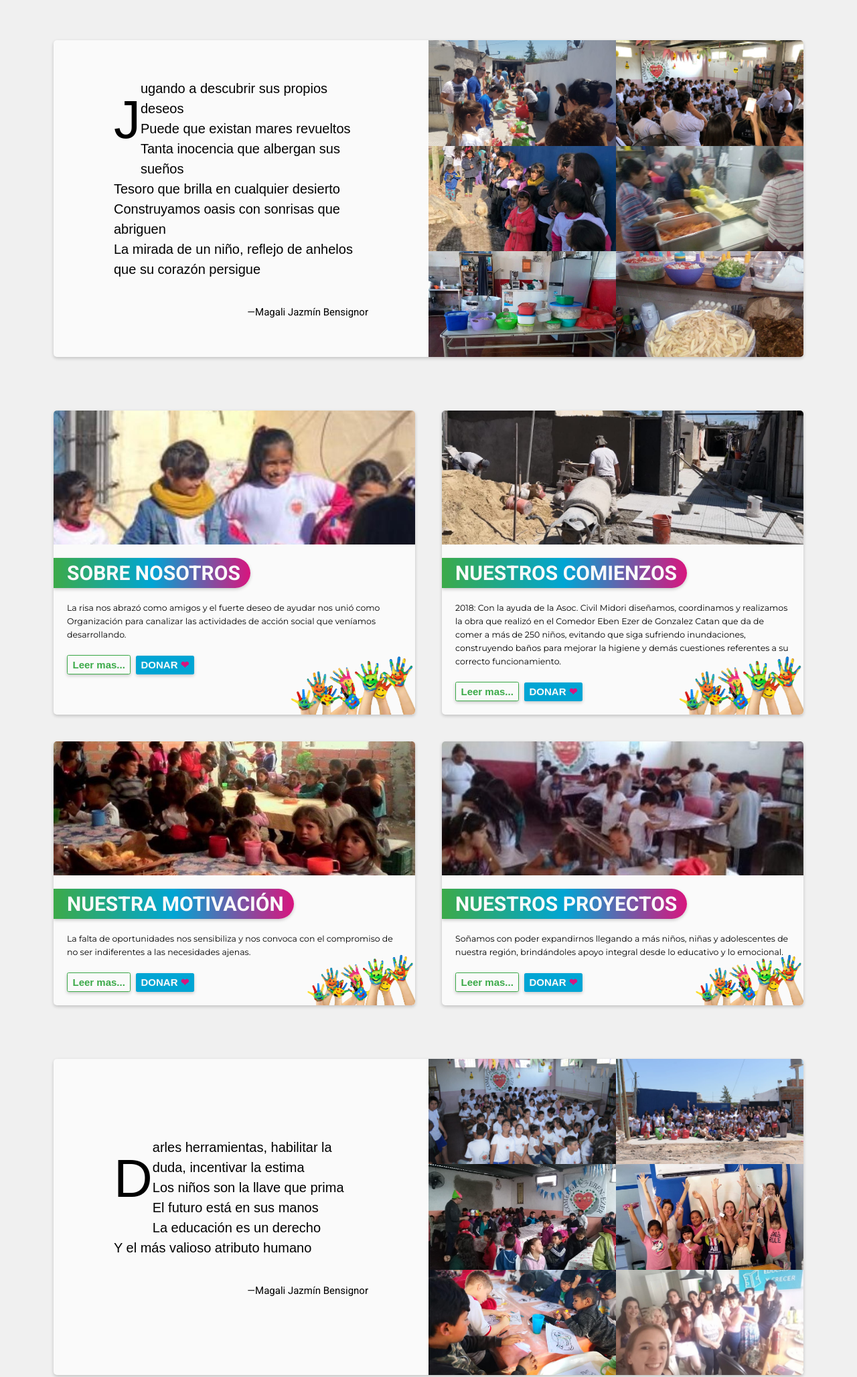
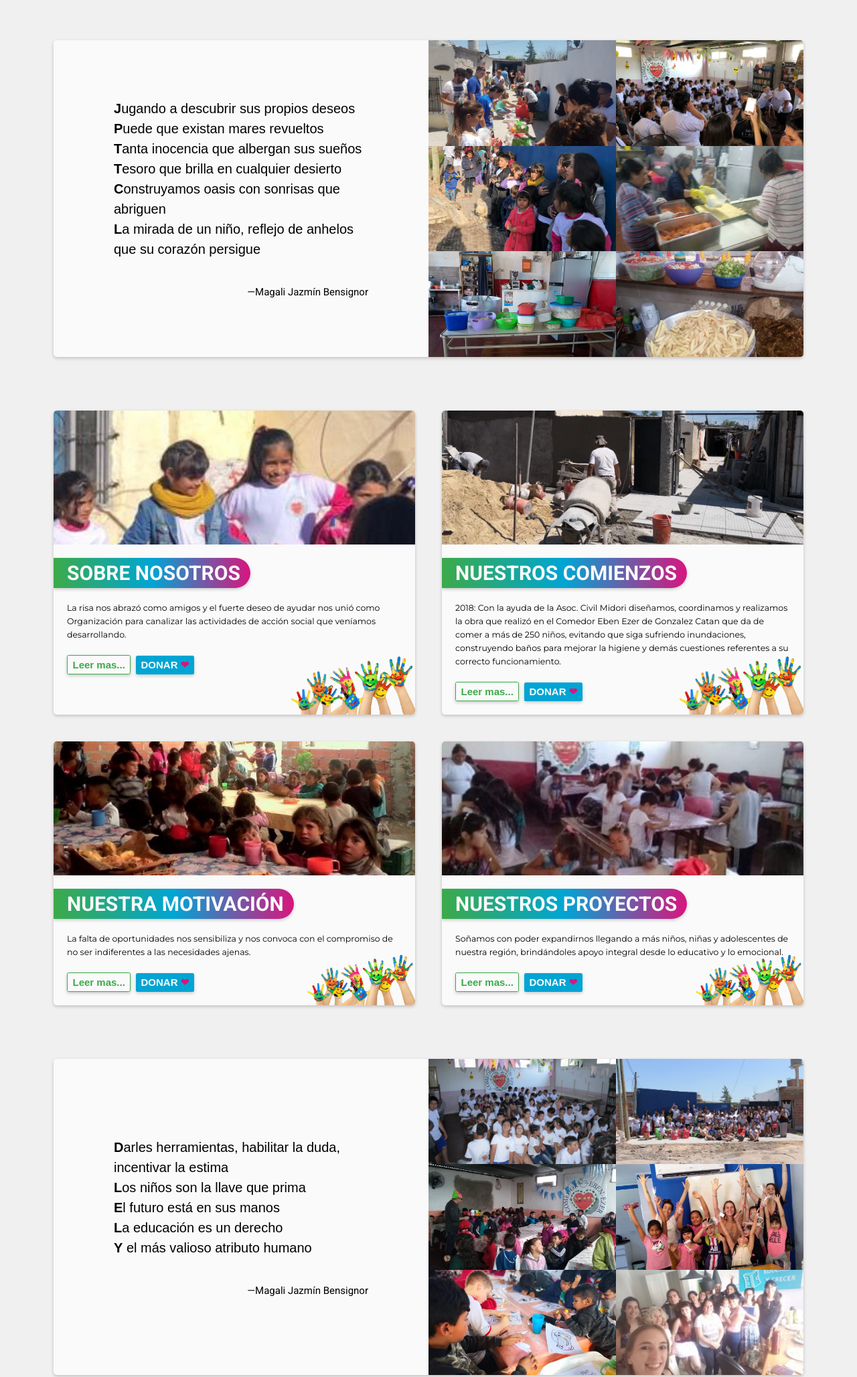
Before and after one commit to Josher79/FundacionJOR, a plain HTML site: page index.html in a window 1280 px wide. Shown: the part 820-2876 px from the top of the page at 67% size. Drawn offline with Linux system fonts and the light colour scheme; a web font is replaced by a local one.

Commit message:
Add files via upload

```diff
--- a/index.html
+++ b/index.html
@@ -72,12 +72,14 @@
     <section class="poetry-section">
       <div class="poem-container">
         <p class="poem-text">
-          Jugando a descubrir sus propios deseos<br />
-          Puede que existan mares revueltos<br />
-          Tanta inocencia que albergan sus sueños<br />
-          Tesoro que brilla en cualquier desierto<br />
-          Construyamos oasis con sonrisas que abriguen<br />
-          La mirada de un niño, reflejo de anhelos que su corazón persigue
+          <span class="bold">J</span>ugando a descubrir sus propios deseos<br />
+          <span class="bold">P</span>uede que existan mares revueltos<br />
+          <span class="bold">T</span>anta inocencia que albergan sus sueños<br />
+          <span class="bold">T</span>esoro que brilla en cualquier desierto<br />
+          <span class="bold">C</span>onstruyamos oasis con sonrisas que
+          abriguen<br />
+          <span class="bold">L</span>a mirada de un niño, reflejo de anhelos que
+          su corazón persigue
         </p>
         <p class="poem-citation">&mdash;Magali Jazmín Bensignor</p>
       </div>
@@ -391,11 +393,12 @@
     <section class="poetry-section">
       <div class="poem-container">
         <p class="poem-text">
-          Darles herramientas, habilitar la duda, incentivar la estima <br />
-          Los niños son la llave que prima<br />
-          El futuro está en sus manos<br />
-          La educación es un derecho<br />
-          Y el más valioso atributo humano
+          <span class="bold">D</span>arles herramientas, habilitar la duda,
+          incentivar la estima <br />
+          <span class="bold">L</span>os niños son la llave que prima<br />
+          <span class="bold">E</span>l futuro está en sus manos<br />
+          <span class="bold">L</span>a educación es un derecho<br />
+          <span class="bold">Y</span> el más valioso atributo humano
         </p>
         <p class="poem-citation">&mdash;Magali Jazmín Bensignor</p>
       </div>
--- a/style.css
+++ b/style.css
@@ -338,16 +338,10 @@ nav a:hover {
 }
 
 .poem-text {
-  font-size: 1.4rem;
+  font-size: 1.5rem;
   font-family: var(--FontSmoochSans);
   line-height: 1.5;
   padding: 2rem;
-}
-
-.poem-text:first-letter {
-  float: left;
-  font-size: 6rem;
-  margin: 0.2rem 0 0 0;
 }
 
 .poem-citation {
@@ -857,22 +851,12 @@ footer {
     font-size: 2rem;
   }
 
-  .poem-text:first-letter {
-    float: left;
-    font-size: 8rem;
-    margin: 0.2rem 0 0 0;
-  }
-
   .poem-citation {
     font-size: 1.5rem;
     text-align: right;
     margin-top: 2rem;
     margin-bottom: 2rem;
     margin-right: 2rem;
-  }
-
-  .image-gallery {
-    /* margin: 2rem 2rem 2rem 0; */
   }
 
   .card-grid {
```
